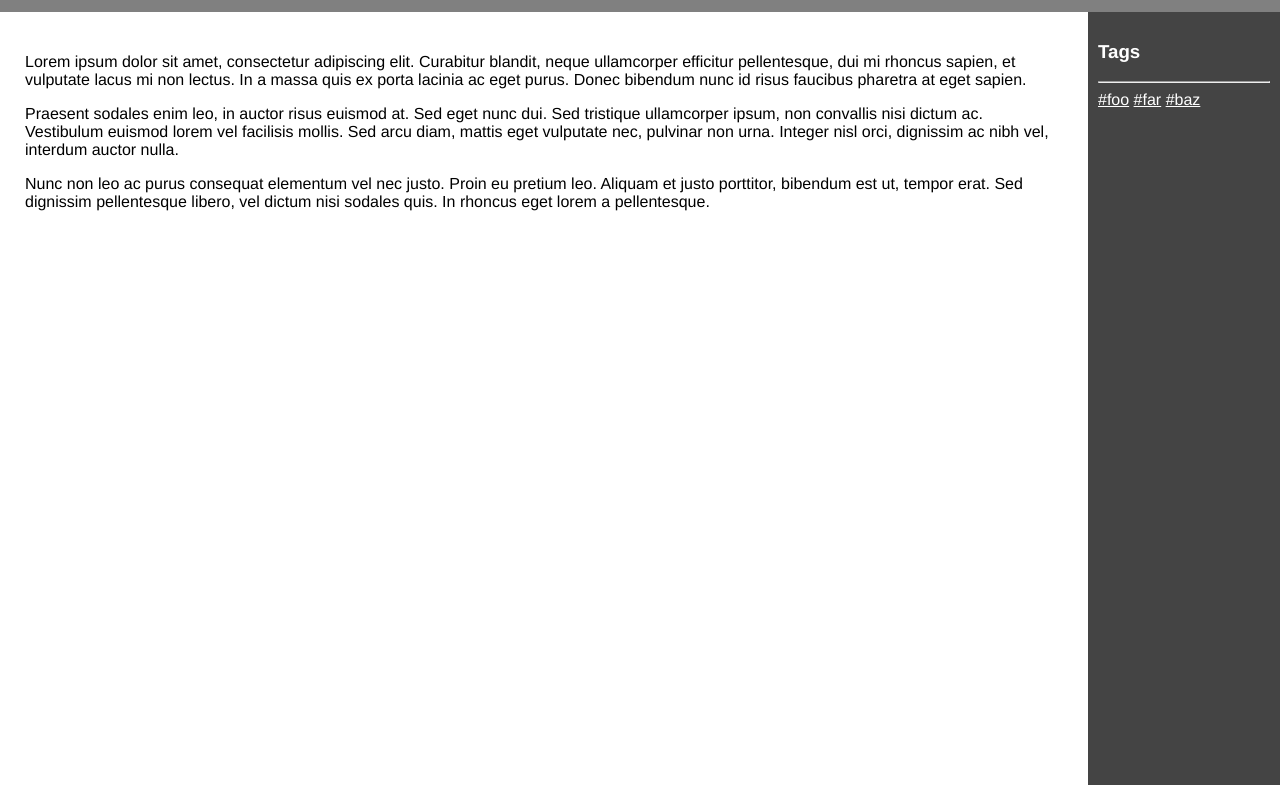
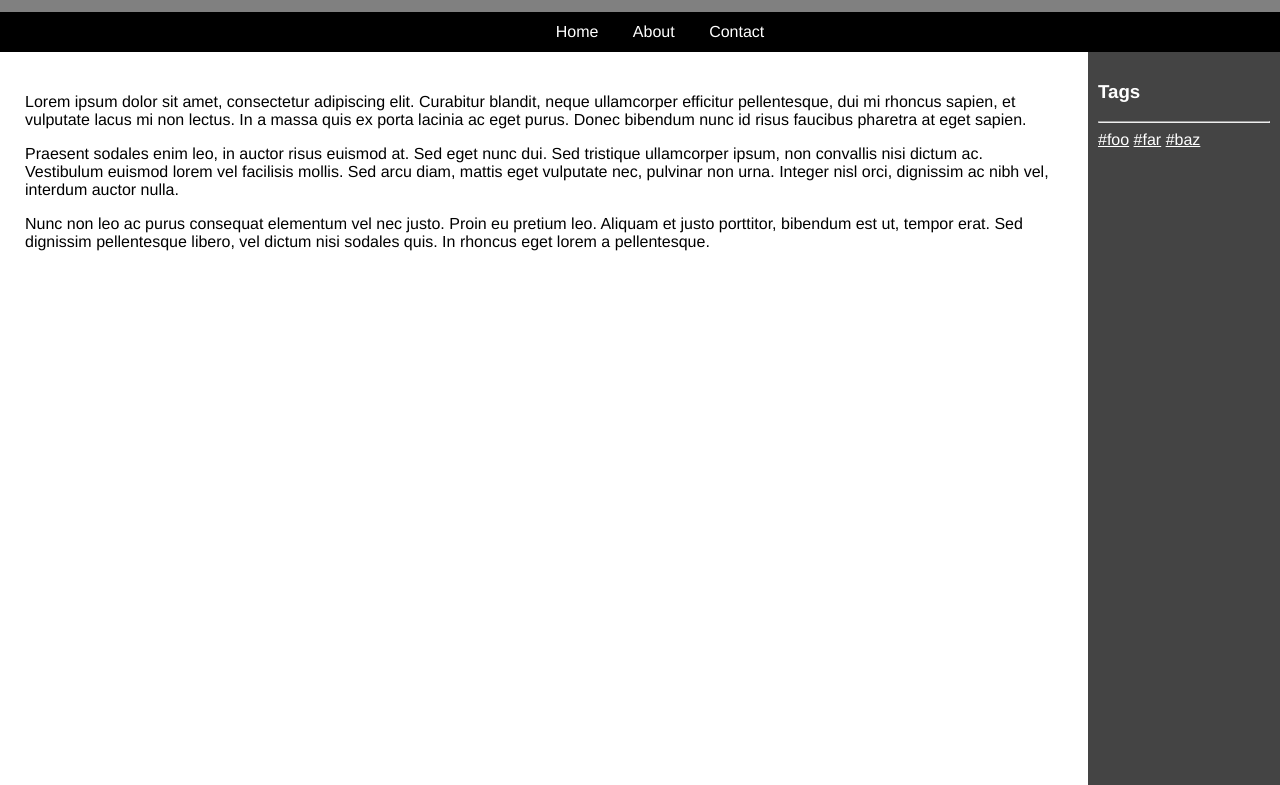
Before and after one commit to nax3t/html-css-basics, a plain HTML site: page index.html in a window 1280 px wide. Shown: the part 111-896 px from the top of the page. Drawn offline with Linux system fonts and the light colour scheme.

Commit message:
Add navbar

```diff
--- a/index.html
+++ b/index.html
@@ -19,6 +19,13 @@
 				</div>
 			</div>
 		</header>
+		<nav>
+			<ul>
+				<li><a href="#">Home</a></li>
+				<li><a href="#">About</a></li>
+				<li><a href="#">Contact</a></li>
+			</ul>
+		</nav>
 		<section>
 			<article>
 				<p>Lorem ipsum dolor sit amet, consectetur adipiscing elit. Curabitur blandit, neque ullamcorper efficitur pellentesque, dui mi rhoncus sapien, et vulputate lacus mi non lectus. In a massa quis ex porta lacinia ac eget purus. Donec bibendum nunc id risus faucibus pharetra at eget sapien.</p>
--- a/style.css
+++ b/style.css
@@ -49,6 +49,32 @@ header p {
 	margin-top: 5px;
 }
 
+nav {
+	background-color: #000;
+	text-align: center;
+	height: 40px;
+	line-height: 40px;
+}
+
+	nav ul {
+		margin: 0;
+		list-style-type: none;
+	}
+
+	nav li {
+		display: inline;
+		padding: 15px;
+	}
+
+	nav li:hover {
+		background: #444;
+	}
+
+	nav li a {
+		color: #fff;
+		text-decoration: none;
+	}
+
 section {
 	clear: both;
 }
```
